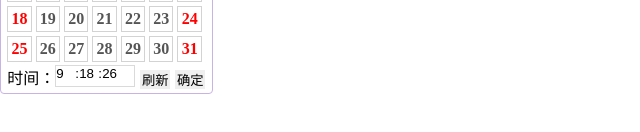
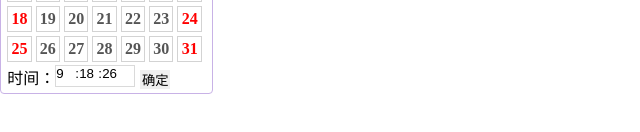
Before and after one commit to yinsang/personal, a plain HTML site: page datePicker/index.html in a window 1280 px wide. Shown: the part 190-322 px from the top of the page, 0-640 px from the left. Drawn offline with Linux system fonts and the light colour scheme.

Commit message:
Update index.html

```diff
--- a/datePicker/index.html
+++ b/datePicker/index.html
@@ -110,7 +110,6 @@
 						<input class='hourMinSecReduce' type='button' />
 					</div>
 				</div>
-				<input class='reset' type='button' value='刷新' />
 				<input class='submitBtn' type='button' value='确定' />
 			</div>
 
```
